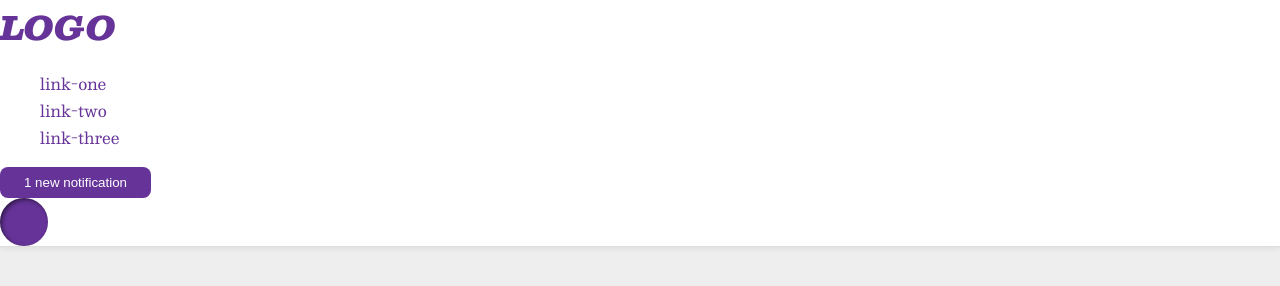
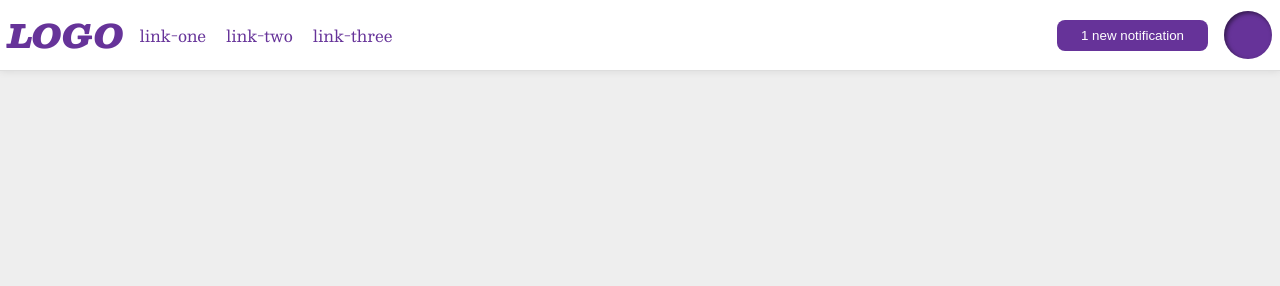
Before and after one commit to 237Codes/flex, a plain HTML site: page 03-flex-header-2/index.html in a window 1280 px wide. Drawn offline with nearby package versions, Linux system fonts and the light colour scheme.

Commit message:
position the inner contents of header

```diff
--- a/03-flex-header-2/style.css
+++ b/03-flex-header-2/style.css
@@ -12,6 +12,11 @@ body {
   background: white;
   border-bottom: 1px solid #ddd;
   box-shadow: 0 0 8px rgba(0,0,0,.1);
+
+  /*Add Flexbox code here*/
+  display: flex;
+  justify-content: space-between;
+  padding: 8px;
 }
 
 .profile-image {
@@ -45,4 +50,17 @@ a {
 
 ul {
   list-style-type: none;
+   /* changes the ordered list to a horizontal row */
+  display:flex;
+   gap: 20px;
+  margin: 0;
+  padding: 0;
 }
+
+/* create new divs containers to pistion the inner*/
+/* box into left and right side */
+.left, .right {
+  display: flex;
+  align-items: center;
+  gap: 16px;
+}
```
